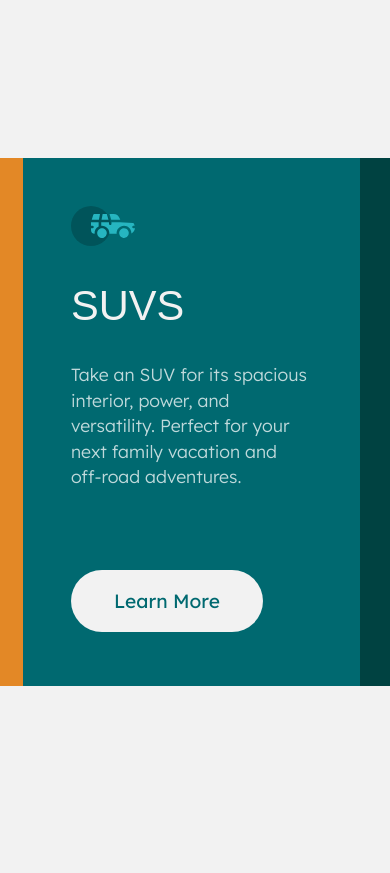
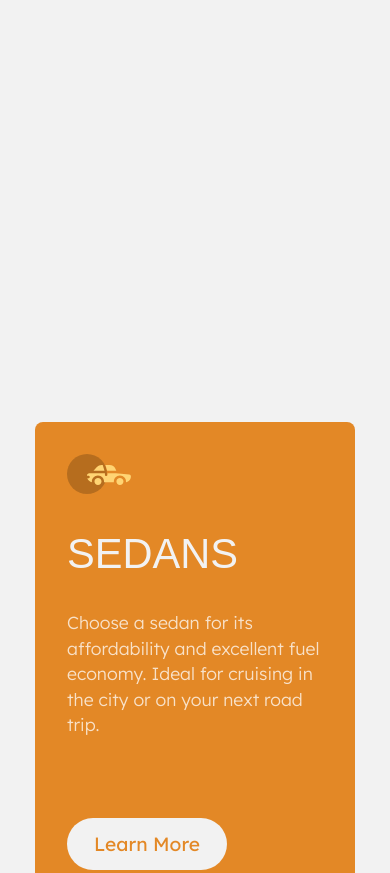
Before and after one commit to edwin-hudson/3-column-preview-card, a plain HTML site: page index.html in a window 390 px wide. Shown: the top 873 px of the page. Before the commit the page ends 844 px from the top, so only its background shows below. Drawn offline with Linux system fonts and the light colour scheme; a web font is replaced by a local one.

Commit message:
Adjust button padding and enhance responsive layout for mobile view

```diff
--- a/style.css
+++ b/style.css
@@ -90,7 +90,7 @@ section {
 .btn {
     outline: none;
     border: solid 0.2rem transparent;
-    padding: 1rem 2.5rem;
+    padding: 0.7rem 1.5rem;
     border-radius: 2rem;
     font-family: "Lexend Deca", sans-serif;
     font-size: 1.2rem;
@@ -121,3 +121,24 @@ section {
 .card3 .btn:hover {
     color: var(--Transparent-white);
 }
+
+@media screen and (max-width: 48rem) {
+    main {
+        /* width: 90%; */
+        position: relative;
+    }
+
+    .cards {
+        flex-direction: column;
+        align-items: center;
+        position: absolute;
+         top: 0;
+        width: 20rem;
+        height: 90rem;
+         /* padding: 2rem;  */
+}
+
+    section {
+        padding: 2rem;
+    }
+}
```
